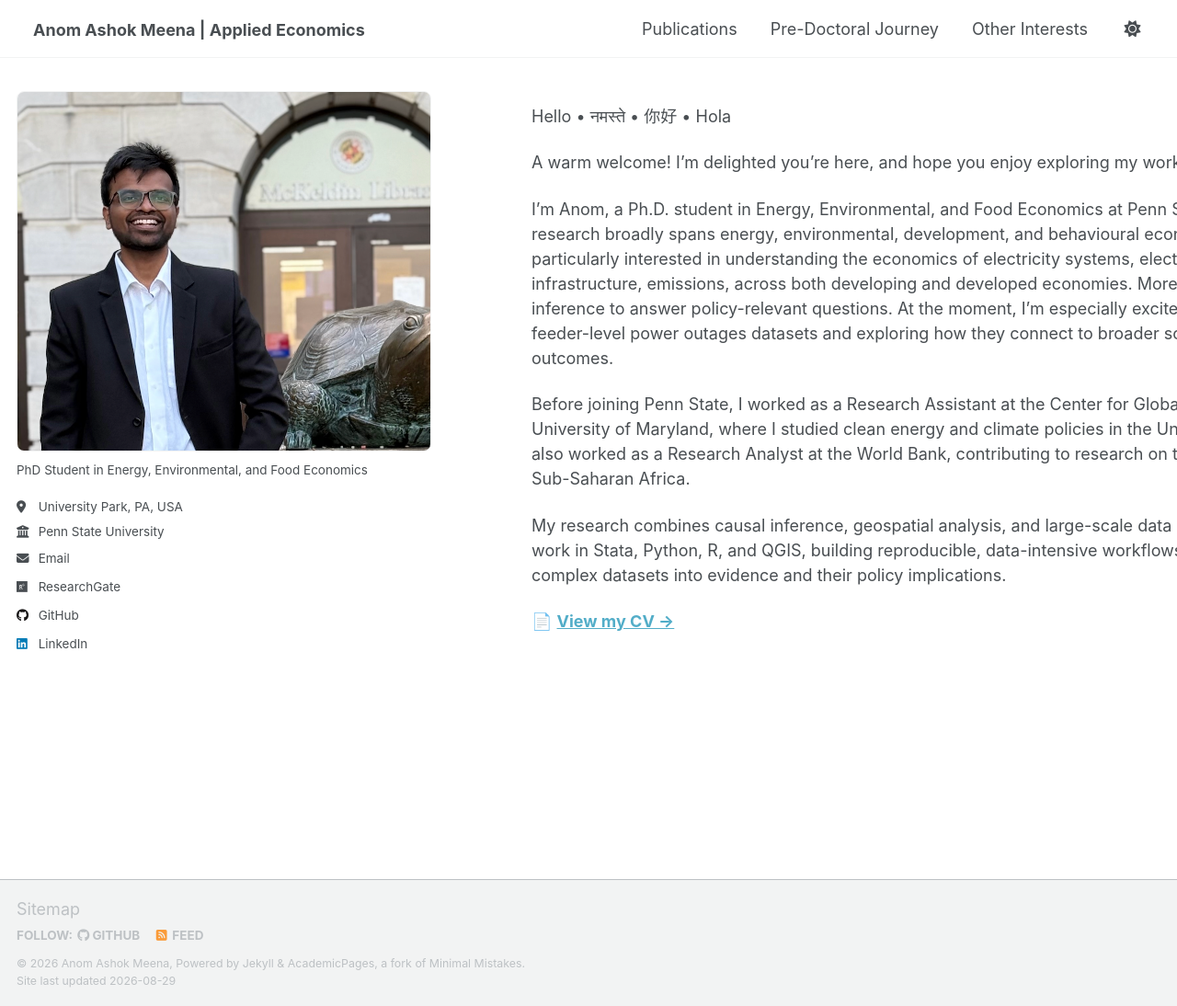
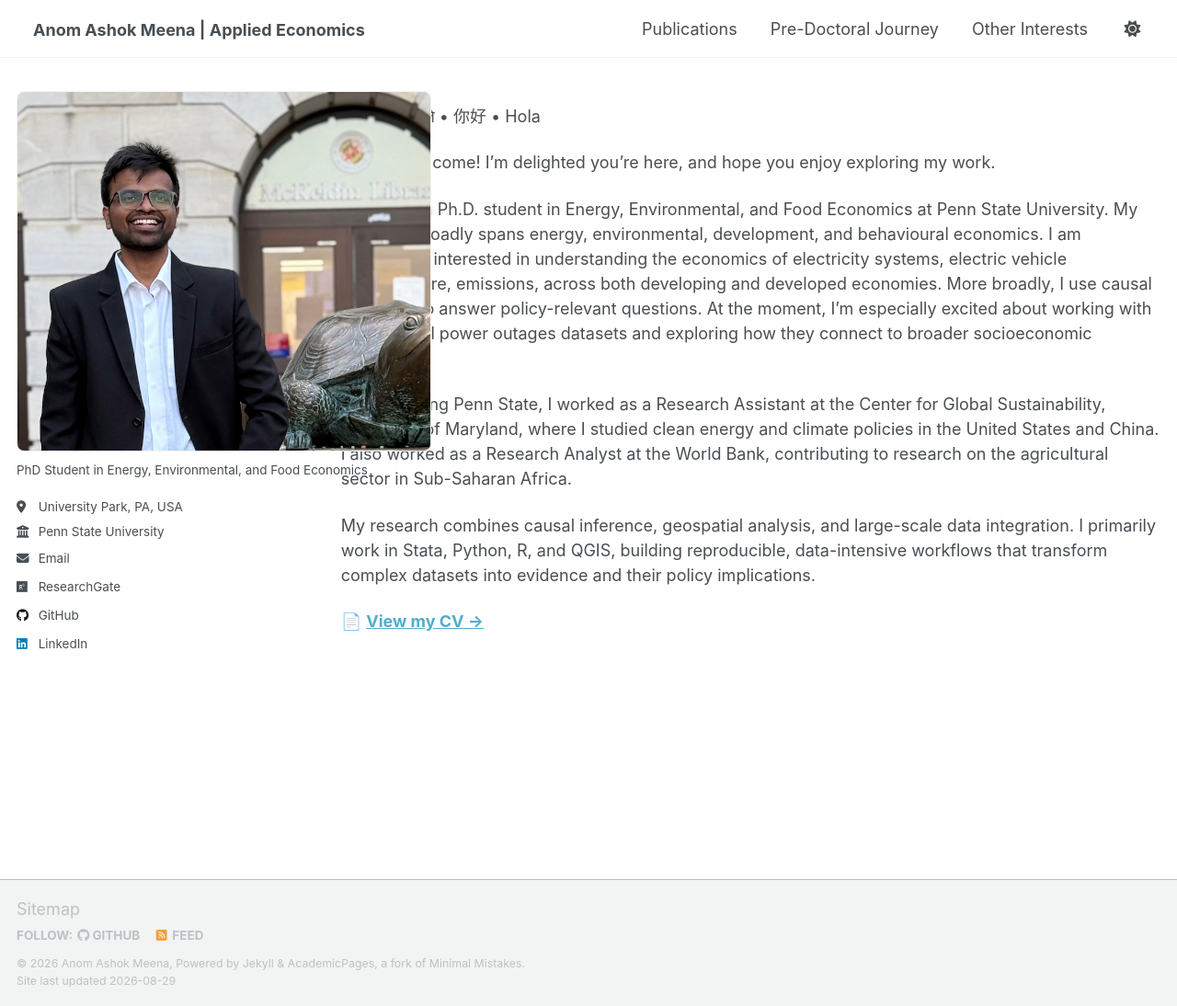
Before and after one commit to anomdule/anomdule.github.io, a Jekyll site: the page built from _pages/about.md, in a window 1280 px wide and 1094 px high. Shown: the whole window at 92% size. Built offline with Jekyll 4.4.1, drawn with Linux system fonts in a browser that asks for light colours; a script that is not in the unit is left out.

Commit message:
Update _page.scss

```diff
--- a/_sass/layout/_page.scss
+++ b/_sass/layout/_page.scss
@@ -11,18 +11,27 @@
   animation: intro 0.3s both;
   animation-delay: 0.35s;
 
-@include breakpoint($x-large) {
-  max-width: none;
+  @include breakpoint($x-large) {
+    max-width: $x-large;
+  }
 }
-}
+
+
+/* ==========================================================================
+   MAIN PAGE LAYOUT
+   ========================================================================== */
+
+/*
+   Desktop layout:
+   Sidebar = approximately 3/12
+   Main content = approximately 9/12
+*/
 
 .page {
   @include breakpoint($large) {
-    float: none;
-    width: calc(100% - 520px);
-    margin-left: 520px;
-    padding-left: 40px;
-    padding-right: 30px;
+    @include span(9 of 12 last);
+    @include prefix(0.5 of 12);
+    @include suffix(0.5 of 12);
   }
 
   .page__inner-wrap {
@@ -35,6 +44,11 @@
     }
   }
 }
+
+
+/* ==========================================================================
+   PAGE TITLE
+   ========================================================================== */
 
 .page__title {
   margin-top: 0;
@@ -50,6 +64,11 @@
   font-size: $type-size-4;
 }
 
+
+/* ==========================================================================
+   PAGE CONTENT
+   ========================================================================== */
+
 .page__content {
 
   h2 {
@@ -57,15 +76,15 @@
     border-bottom: 1px solid var(--global-border-color);
   }
 
-  p, li, dl {
+  p,
+  li,
+  dl {
     font-size: 1em;
   }
 
-  /* paragraph indents */
   p {
     margin: 0 0 $indent-var;
 
-    /* sibling indentation*/
     @if $paragraph-indent == true {
       & + p {
         text-indent: $indent-var;
@@ -102,12 +121,16 @@
     font-size: $type-size-6;
   }
 
-  /* blockquote citations */
   blockquote + .small {
     margin-top: -1.5em;
     padding-left: 1.25rem;
   }
 }
+
+
+/* ==========================================================================
+   PAGE HERO
+   ========================================================================== */
 
 .page__hero {
   position: relative;
@@ -193,8 +216,9 @@
   }
 }
 
-/*
-   Social sharing
+
+/* ==========================================================================
+   SOCIAL SHARING
    ========================================================================== */
 
 .page__share {
@@ -223,8 +247,8 @@
 }
 
 
-/*
-   Page meta
+/* ==========================================================================
+   PAGE META
    ========================================================================== */
 
 .page__meta {
@@ -249,11 +273,12 @@
 }
 
 
-/*
-   Page taxonomy
+/* ==========================================================================
+   PAGE TAXONOMY
    ========================================================================== */
 
 .page__taxonomy {
+
   .sep {
     display: none;
   }
@@ -279,8 +304,8 @@
 }
 
 
-/*
-   Comments
+/* ==========================================================================
+   COMMENTS
    ========================================================================== */
 
 .page__comments {
@@ -302,6 +327,7 @@
   transition: $global-transition;
 
   &.disabled {
+
     input,
     button,
     textarea,
@@ -375,8 +401,8 @@
 }
 
 
-/*
-   Related
+/* ==========================================================================
+   RELATED
    ========================================================================== */
 
 .page__related {
@@ -387,7 +413,7 @@
   float: left;
 
   @include breakpoint($large) {
-    @include pre(2.5 of 12);
+    @include pre(3 of 12);
   }
 
   a {
```
